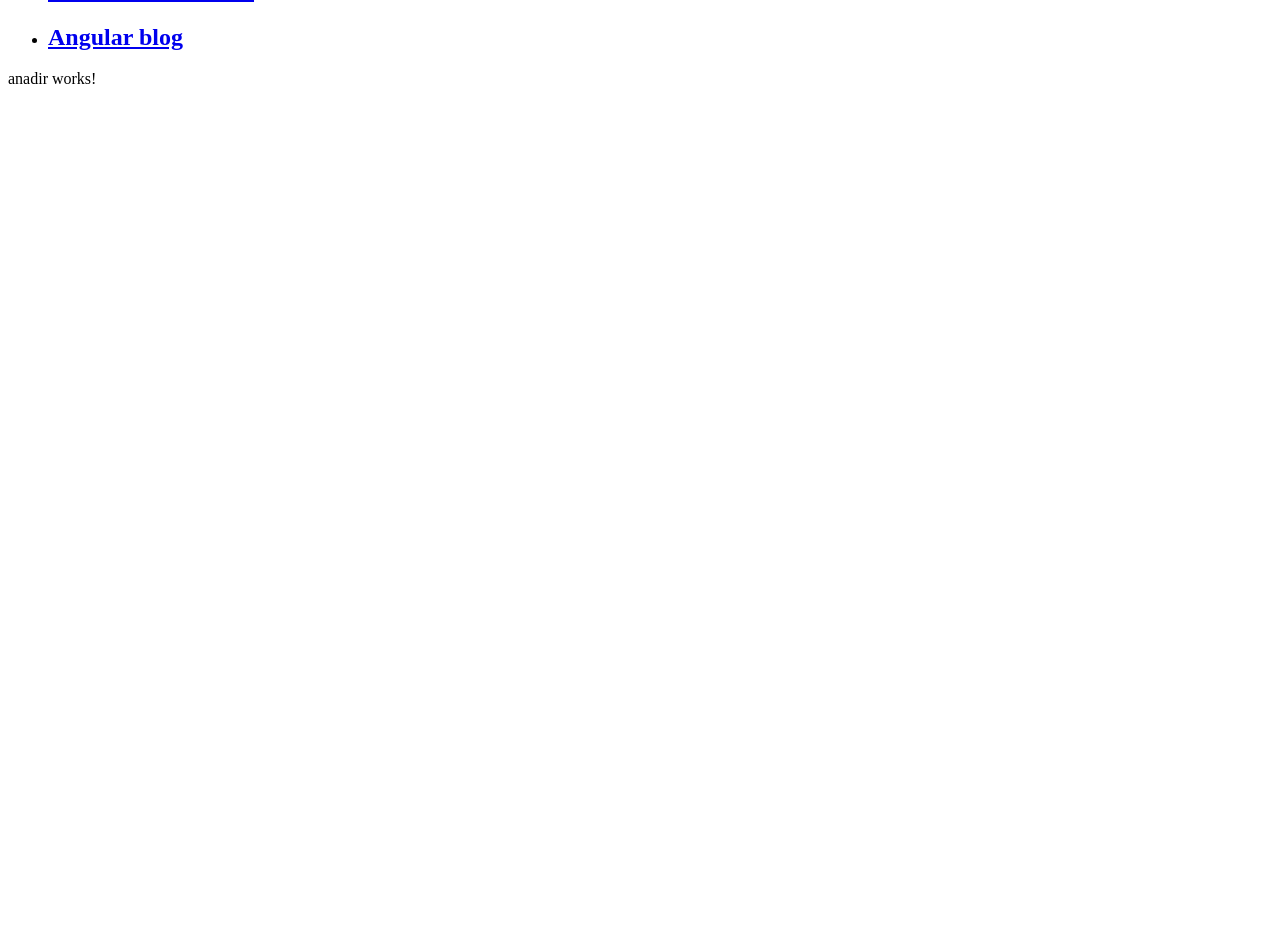
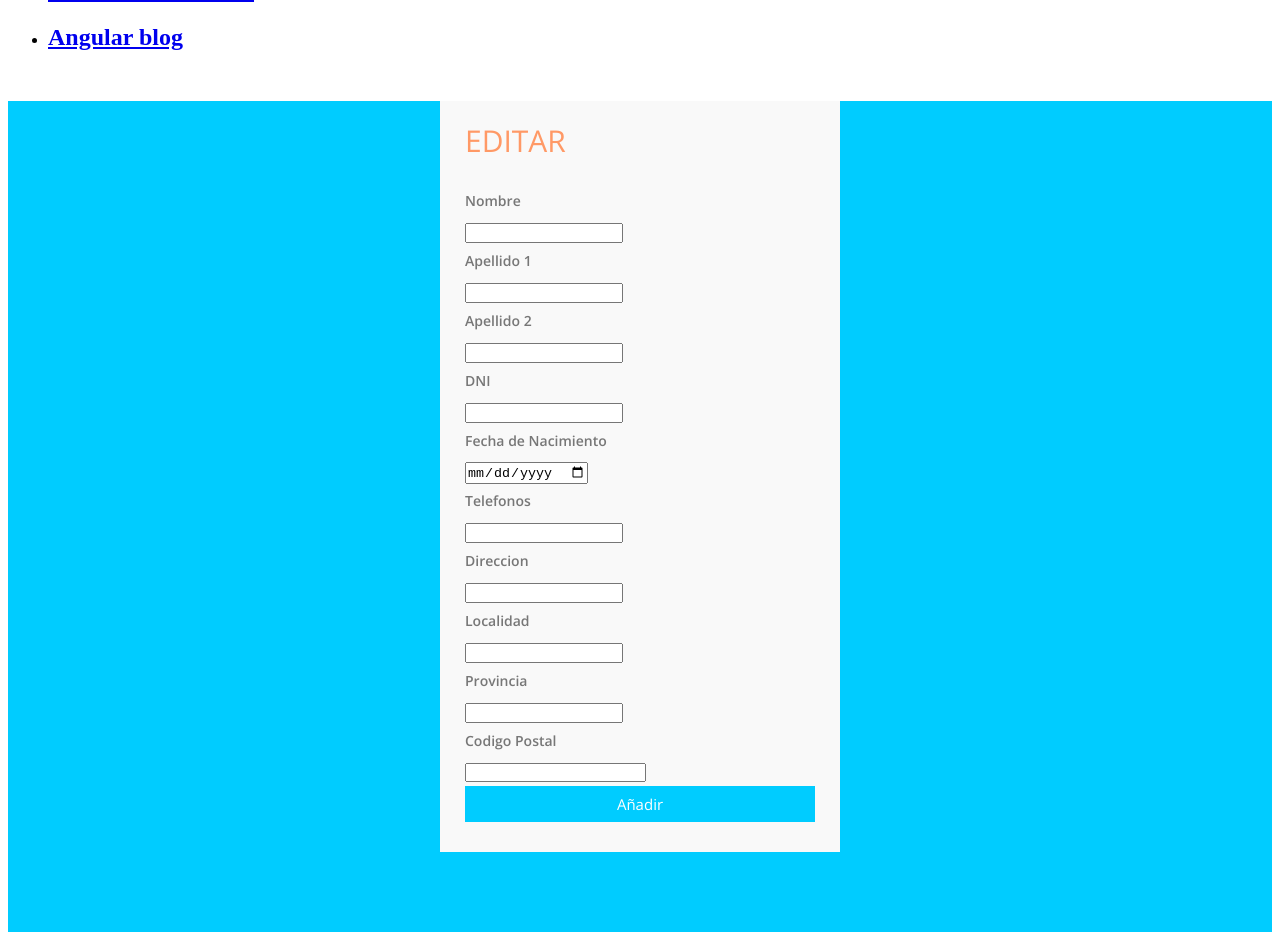
Before and after one commit to Llacujo/Agenda, an Angular app in the folder Angenda/: page /anadir/1 in a window 1280 px wide. Shown: the part 521-1461 px from the top of the page. Before the commit the page ends 800 px from the top, so only its background shows below. Built offline with nearby package versions, Linux system fonts and the light colour scheme.

Commit message:
anadirr.components y app.module

```diff
--- a/Angenda/src/app/componentes/anadir/anadir.component.css
+++ b/Angenda/src/app/componentes/anadir/anadir.component.css
@@ -0,0 +1,109 @@
+@import url(https://fonts.googleapis.com/css?family=Open+Sans:400italic,400,300,600);
+
+* {
+	margin:0;
+	padding:0;
+	box-sizing:border-box;
+	-webkit-box-sizing:border-box;
+	-moz-box-sizing:border-box;
+	-webkit-font-smoothing:antialiased;
+	-moz-font-smoothing:antialiased;
+	-o-font-smoothing:antialiased;
+	font-smoothing:antialiased;
+	text-rendering:optimizeLegibility;
+}
+
+body {
+	font-family:"Open Sans", Helvetica, Arial, sans-serif;
+	font-weight:300;
+	font-size: 14px;
+	line-height:30px;
+	color:#777;
+	background:#0CF;
+}
+
+.container {
+	max-width:400px;
+	width:100%;
+	margin:0 auto;
+	position:relative;
+}
+
+#edit input[type="text"], #edit input[type="email"], #edit input[type="tel"], #edit input[type="url"], #edit textarea, #edit button[type="submit"] { font:400 12px/16px "Open Sans", Helvetica, Arial, sans-serif; }
+
+#edit {
+	background:#F9F9F9;
+	padding:25px;
+	margin:50px 0;
+}
+
+#edit h3 {
+	color: #F96;
+	display: block;
+	font-size: 30px;
+	font-weight: 400;
+}
+
+
+fieldset {
+	border: medium none !important;
+	margin: 0 0 10px;
+	min-width: 100%;
+	padding: 0;
+	width: 100%;
+}
+
+.titulo{
+    font-weight: bold;
+
+}
+
+.campo{
+    font-size: 16px;
+}
+
+
+
+
+#edit textarea {
+	height:100px;
+	max-width:100%;
+  resize:none;
+}
+
+#edit button[type="submit"] {
+	cursor:pointer;
+	width:100%;
+	border:none;
+	background:#0CF;
+	color:#FFF;
+	margin:0 0 5px;
+	padding:10px;
+	font-size:15px;
+}
+
+#edit button[type="submit"]:hover {
+	background:#09C;
+	-webkit-transition:background 0.3s ease-in-out;
+	-moz-transition:background 0.3s ease-in-out;
+	transition:background-color 0.3s ease-in-out;
+}
+
+#edit button[type="submit"]:active { box-shadow:inset 0 1px 3px rgba(0, 0, 0, 0.5); }
+
+#edit input:focus, #contact textarea:focus {
+	outline:0;
+	border:1px solid #999;
+}
+::-webkit-input-placeholder {
+ color:#888;
+}
+:-moz-placeholder {
+ color:#888;
+}
+::-moz-placeholder {
+ color:#888;
+}
+:-ms-input-placeholder {
+ color:#888;
+}
--- a/Angenda/src/app/componentes/anadir/anadir.component.html
+++ b/Angenda/src/app/componentes/anadir/anadir.component.html
@@ -1,3 +1,114 @@
-<p>
-  anadir works!
-</p>
+<head>
+  <title>Añadir</title>
+</head>
+<body>
+  <div class="container">
+
+    <form id="edit" >
+
+      <h3>EDITAR</h3>
+      <p><br></p>
+
+      <!-- Nombre-->
+
+      <div>
+        <p class="titulo">Nombre</p>
+        <p id="nombre" class="campo">
+          <input name="nombre" id="nombre" [(ngModel)]="contacto.nombre" type="text"/></p>
+      </div>
+
+
+      <!--Apellido1-->
+      <div>
+        <p class="titulo">Apellido 1</p>
+        <p id="nombre" class="campo">
+          <input name="apellido1" [(ngModel)]="contacto.apellido1" type="text"/>
+        </p>
+      </div>
+
+
+      <!--Apellido2-->
+      <div>
+        <p class="titulo">Apellido 2</p>
+        <p id="nombre" class="campo">
+          <input name="apellido2" [(ngModel)]="contacto.apellido2" type="text"/>
+        </p>
+      </div>
+
+
+      <!--DNI-->
+      <div>
+        <p class="titulo">DNI</p>
+        <p id="dni" class="campo">
+          <input name="dni" [(ngModel)]="contacto.dni"  type="text"/>
+        </p>
+      </div>
+
+
+      <!--Fecha de Nacimiento-->
+      <div>
+        <p class="titulo">Fecha de Nacimiento</p>
+        <p id="fechaNacimiento" class="campo">
+          <input name="fechaNacimineto" [(ngModel)]="contacto.fechaNacimiento" type="date"/>
+        </p>
+      </div>
+
+
+      <!--Telefonos-->
+      <div>
+        <p class="titulo">Telefonos</p>
+        <p id="telefonos" class="campo">
+          <input name="telefonos" [(ngModel)]="contacto.telefonos" type="tel"/>
+        </p>
+      </div>
+
+
+      <!--Direccion-->
+      <div>
+        <p class="titulo">Direccion</p>
+        <p id="direccion" class="campo">
+          <input name="direccion" [(ngModel)]="contacto.direccion" type="text"/>
+
+        </p>
+      </div>
+
+
+      <!--Localidad-->
+      <div>
+        <p class="titulo">Localidad</p>
+        <p id="localidad" class="campo">
+          <input name="localidad" [(ngModel)]="contacto.localidad" type="text"/>
+        </p>
+      </div>
+
+
+      <!--Provincia-->
+      <div>
+        <p class="titulo">Provincia</p>
+        <p id="provincia" class="campo">
+          <input name="provincia" [(ngModel)]="contacto.provincia" type="text"/>
+        </p>
+      </div>
+
+
+      <!--Codigo Postal-->
+      <div>
+        <p class="titulo">Codigo Postal</p>
+        <p id="codiopostal" class="campo">
+          <input name="codigopostal" [(ngModel)]="contacto.codigopostal" type="number"/>
+        </p>
+      </div>
+
+
+      <!--Submit-->
+      <div>
+        <button name="add" type="submit" id="add"
+        class="btn btn-success" (click)="createContacto()">
+        Añadir
+      </button>
+      </div>
+    </form>
+    <br />
+
+  </div>
+</body>
--- a/Angenda/src/app/componentes/anadir/anadir.component.ts
+++ b/Angenda/src/app/componentes/anadir/anadir.component.ts
@@ -1,4 +1,6 @@
 import { Component, OnInit } from '@angular/core';
+import{Contacto} from 'src/app/model/contacto';
+import {ContactotService} from 'src/app/REST/rest';
 
 @Component({
   selector: 'app-anadir',
@@ -6,8 +8,24 @@ import { Component, OnInit } from '@angular/core';
   styleUrls: ['./anadir.component.css']
 })
 export class AnadirComponent implements OnInit {
+  title= 'Anadir';
 
-  constructor() { }
+  contacto: Contacto = new Contacto();
+
+  constructor( private rest:ContactotService){
+
+  }
+
+/**
+ * Metodo para añadir el contacto.
+ * Llama al metodo anadir(archivo.json) del servicio REST
+ */
+createContacto():void{
+  this.rest.anadir(this.contacto)
+  .subscribe(data=>{
+    alert("Se ha añadido el contacto");
+  });
+};
 
   ngOnInit() {
   }
```
Also changed, not shown: Angenda/src/app/app.module.ts (+6 -2 lines), 1 other file (tests, documents, lock files or other folders).
